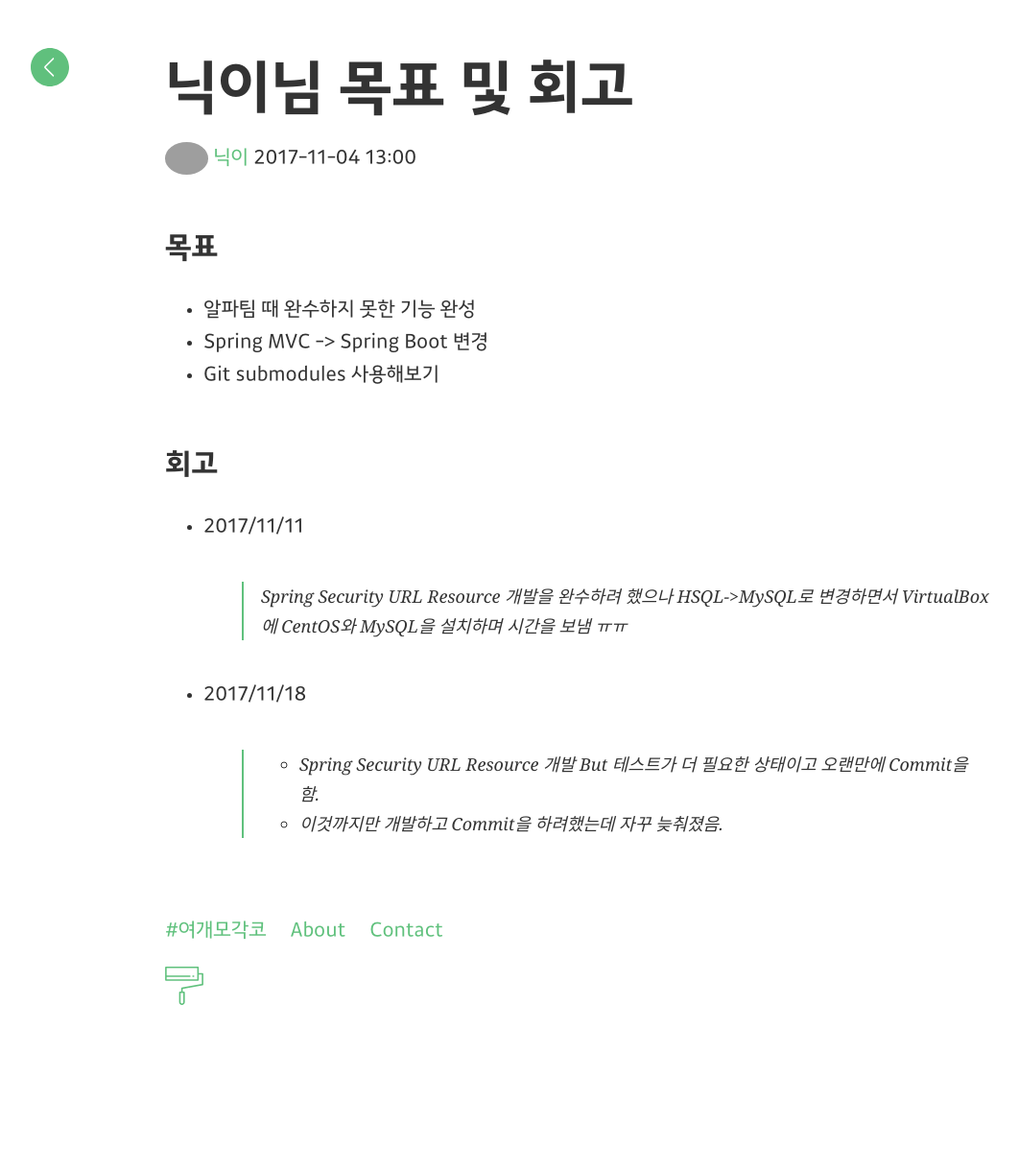
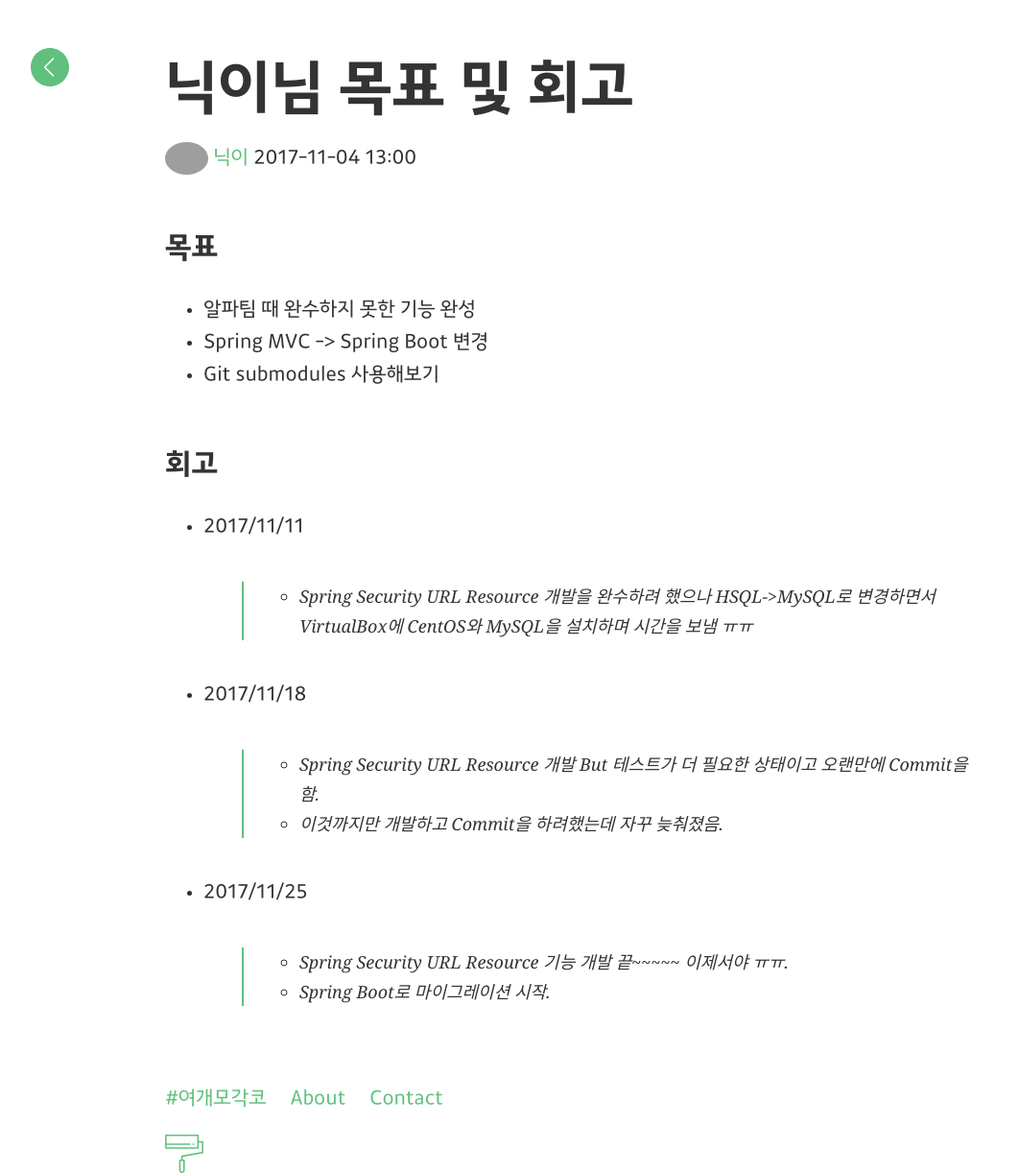
Before and after one commit to yeogaemogaco/retrospective-2nd, a Jekyll site: the page built from _posts/2017-11-04-ssm-lim.md, in a window 1280 px wide. Shown: the whole page at 96% size, without its empty margins (18-1080 px from the left). Built offline with Jekyll 4.4.1, drawn with Linux system fonts in a browser that asks for light colours; before the commit the page ends 1047 px from its top, so only the background shows below that.

Commit message:
닉이 11월 25일 회고

```diff
--- a/_posts/2017-11-04-ssm-lim.md
+++ b/_posts/2017-11-04-ssm-lim.md
@@ -14,8 +14,12 @@ date: 2017-11-04 13:00
 
 ## 회고
 - 2017/11/11
-> Spring Security URL Resource 개발을 완수하려 했으나 HSQL->MySQL로 변경하면서 VirtualBox에 CentOS와 MySQL을 설치하며 시간을 보냄 ㅠㅠ
+>* Spring Security URL Resource 개발을 완수하려 했으나 HSQL->MySQL로 변경하면서 VirtualBox에 CentOS와 MySQL을 설치하며 시간을 보냄 ㅠㅠ
 
 - 2017/11/18
 >* Spring Security URL Resource 개발 But 테스트가 더 필요한 상태이고 오랜만에 Commit을 함.<br>
 >* 이것까지만 개발하고 Commit을 하려했는데 자꾸 늦춰졌음.
+
+- 2017/11/25
+>* Spring Security URL Resource 기능 개발 끝~~~~~ 이제서야 ㅠㅠ.<br>
+>* Spring Boot로 마이그레이션 시작.
```
